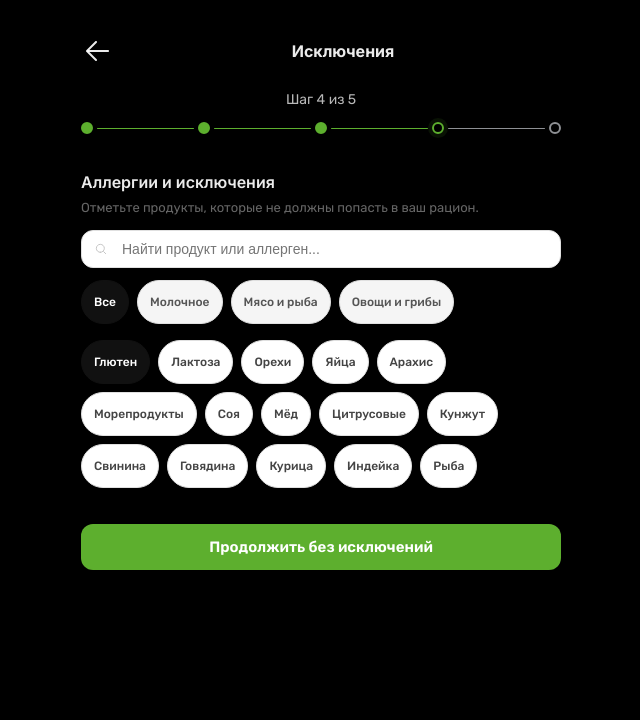
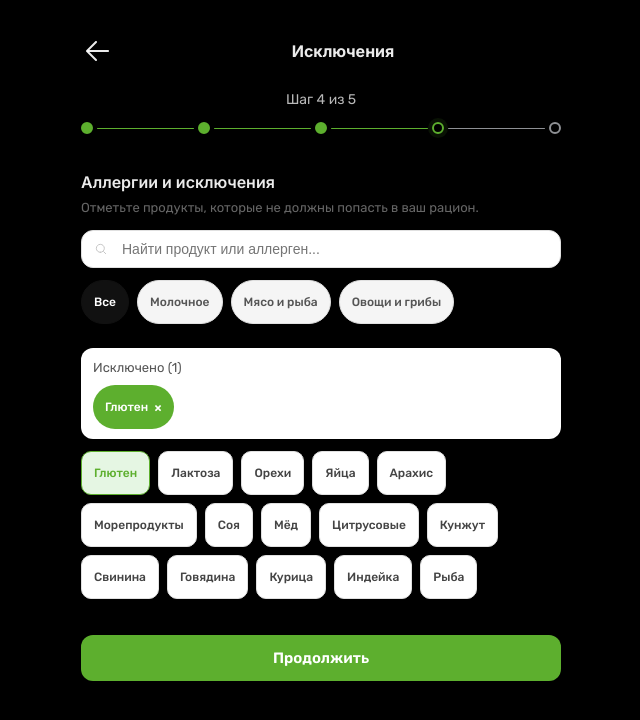
Before and after one commit to NikitaBest/X5, a React (Vite) app: page /allergies in a window 1280 px wide. Both pictures are taken after a click on the button "Глютен". Shown: the top 720 px of the page, without its empty margins (319-959 px from the left). Built offline with nearby package versions, Linux system fonts and the light colour scheme; no server answers.

Commit message:
на странице аллергий добавлен блок исключений

```diff
--- a/src/pages/Allergies.css
+++ b/src/pages/Allergies.css
@@ -102,7 +102,7 @@
 
 .allergies-tag {
   padding: 6px 12px;
-  border-radius: 999px;
+  border-radius: 10px;
   border: 1px solid #e0e0e0;
   background: #ffffff;
   font-size: 12px;
@@ -111,9 +111,54 @@
 }
 
 .allergies-tag--selected {
-  background: #111111;
+  background: #e5f6e3;
+  color: #5DAF2E;
+  border-color: #5DAF2E;
+}
+
+.allergies-selected {
+  margin-top: 8px;
+  padding: 10px 12px;
+  border-radius: 12px;
+  background: #ffffff;
+  box-shadow: 0 0 0 1px rgba(0, 0, 0, 0.06);
+  display: flex;
+  flex-direction: column;
+  gap: 8px;
+  text-align: left;
+}
+
+.allergies-selected-title {
+  font-size: 13px;
+  color: #555555;
+}
+
+.allergies-selected-tags {
+  display: flex;
+  flex-wrap: wrap;
+  gap: 6px;
+}
+
+.allergies-selected-tag {
+  display: inline-flex;
+  align-items: center;
+  gap: 6px;
+  padding: 2px 12px;
+  border-radius: 999px;
+  border: none;
+  background: #5DAF2E;
   color: #ffffff;
-  border-color: #111111;
+  font-size: 12px;
+  cursor: pointer;
+}
+
+.allergies-selected-tag-label {
+  white-space: nowrap;
+}
+
+.allergies-selected-tag-close {
+  font-size: 13px;
+  line-height: 1;
 }
 
 .allergies-footer {
--- a/src/pages/Allergies.jsx
+++ b/src/pages/Allergies.jsx
@@ -83,6 +83,29 @@ function Allergies() {
           ))}
         </div>
 
+        {selectedTags.size > 0 && (
+          <div className="allergies-selected">
+            <div className="allergies-selected-title">
+              Исключено ({selectedTags.size})
+            </div>
+            <div className="allergies-selected-tags">
+              {Array.from(selectedTags).map((tag) => (
+                <button
+                  key={tag}
+                  type="button"
+                  className="allergies-selected-tag"
+                  onClick={() => handleToggleTag(tag)}
+                >
+                  <span className="allergies-selected-tag-label">{tag}</span>
+                  <span className="allergies-selected-tag-close" aria-hidden="true">
+                    ×
+                  </span>
+                </button>
+              ))}
+            </div>
+          </div>
+        )}
+
         <div className="allergies-tags">
           {filteredTags.map((tag) => {
             const selected = selectedTags.has(tag)
@@ -106,7 +129,7 @@ function Allergies() {
           className="allergies-next-button"
           onClick={() => navigate('/preparation')}
         >
-          Продолжить без исключений
+          {selectedTags.size > 0 ? 'Продолжить' : 'Продолжить без исключений'}
         </button>
       </div>
     </Page>
```
